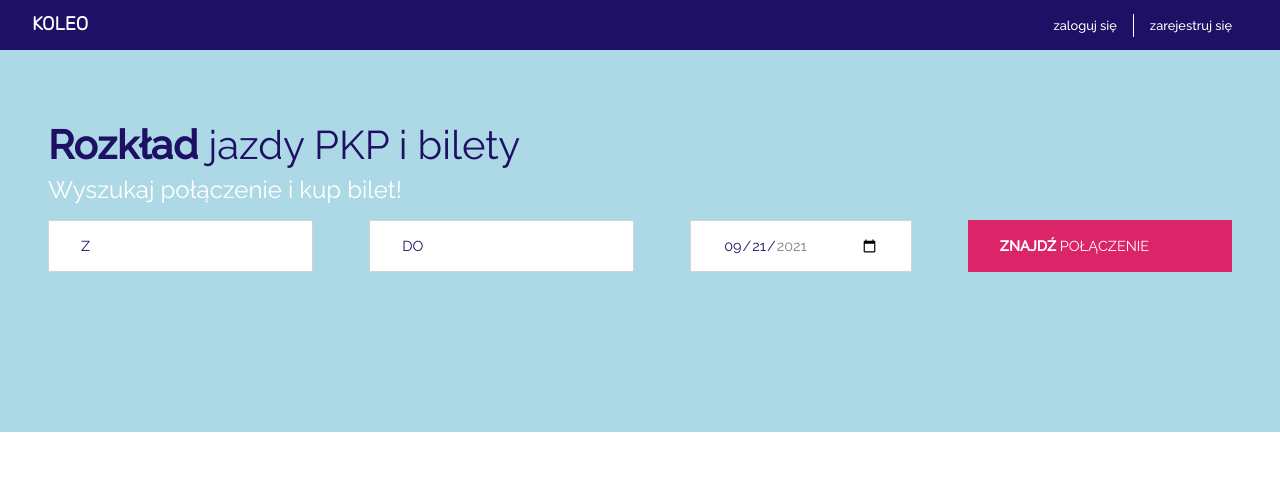
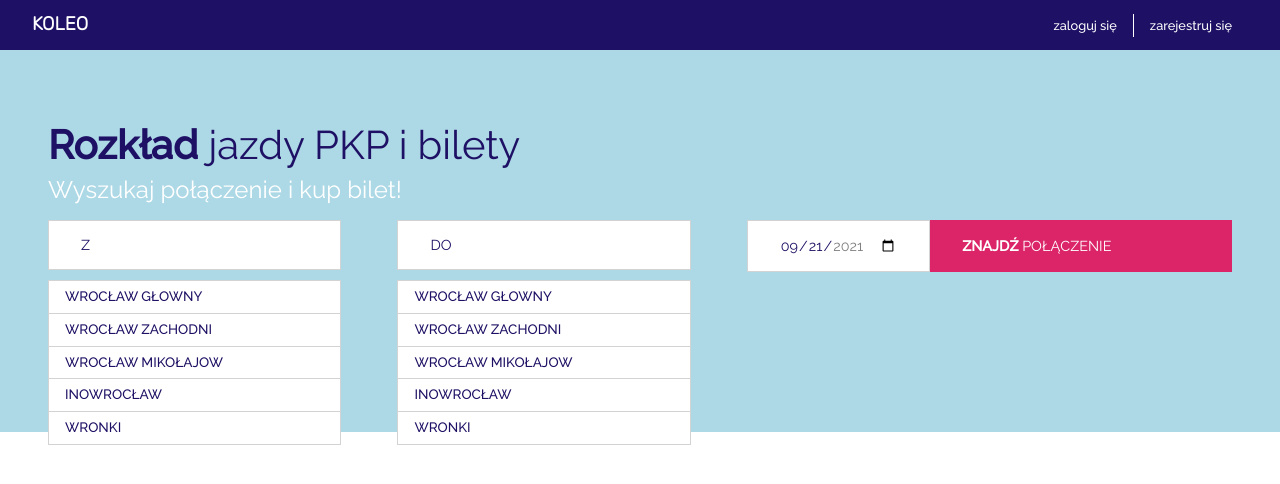
Before and after one commit to marcinwilkdev/koleo-clone-frontend, a React (Create React App) app: page / in a window 1280 px wide. Shown: the top 484 px of the page. Built offline with nearby package versions, Linux system fonts and the light colour scheme.

Commit message:
create WelcomeFormInput component

```diff
--- a/src/components/Welcome/WelcomeForm.tsx
+++ b/src/components/Welcome/WelcomeForm.tsx
@@ -4,8 +4,8 @@ import Button from "../UI/Button/Button";
 import Input from "../UI/Input/Input";
 import Title from "../UI/Title/Title";
 import DatePicker, { formattedToday } from "./DatePicker";
-
 import classes from "./styles/WelcomeForm.module.css";
+import WelcomeFormInput from "./WelcomeFormInput";
 
 const WelcomeForm: React.FC = () => {
     const fromHook = useInput((value) => value.length >= 1);
@@ -14,8 +14,8 @@ const WelcomeForm: React.FC = () => {
 
     return (
         <form className={classes.welcomeForm}>
-            <Input name="from" placeholder="Z" hook={fromHook} />
-            <Input name="to" placeholder="DO" hook={toHook} />
+            <WelcomeFormInput name="from" placeholder="Z" hook={fromHook} />
+            <WelcomeFormInput name="to" placeholder="DO" hook={toHook} />
             <DatePicker hook={dateHook} />
             <Button type="submit">
                 <Title title="ZNAJDŹ POŁĄCZENIE" />
--- /dev/null
+++ b/src/components/Welcome/WelcomeFormInput.tsx
@@ -0,0 +1,27 @@
+import React from "react";
+import { UseInputHook } from "../../hooks/use-input";
+import Input from "../UI/Input/Input";
+import classes from "./styles/WelcomeFormInput.module.css";
+
+interface Props {
+    hook: UseInputHook<HTMLInputElement>;
+    name: string;
+    placeholder: string;
+}
+
+const WelcomeFormInput: React.FC<Props> = ({ hook, name, placeholder }) => {
+    return (
+        <div className={classes.input}>
+            <Input name={name} placeholder={placeholder} hook={hook} />
+            <div className={classes.options}>
+                <div className={classes.option}>WROCŁAW GŁOWNY</div>
+                <div className={classes.option}>WROCŁAW ZACHODNI</div>
+                <div className={classes.option}>WROCŁAW MIKOŁAJOW</div>
+                <div className={classes.option}>INOWROCŁAW</div>
+                <div className={classes.option}>WRONKI</div>
+            </div>
+        </div>
+    );
+};
+
+export default WelcomeFormInput;
--- a/src/components/Welcome/styles/WelcomeForm.module.css
+++ b/src/components/Welcome/styles/WelcomeForm.module.css
@@ -7,13 +7,6 @@
     justify-content: space-between;
 }
 
-.welcomeForm input {
-    flex-grow: 24;
-    margin-right: 3.5rem;
-
-    text-transform: uppercase;
-}
-
 .welcomeForm button {
     flex-grow: 32;
 }
--- /dev/null
+++ b/src/components/Welcome/styles/WelcomeFormInput.module.css
@@ -0,0 +1,45 @@
+.input {
+    position: relative;
+
+    flex-grow: 24;
+    margin-right: 3.5rem;
+}
+
+.input input {
+    width: 100%;
+
+    text-transform: uppercase;
+}
+
+.options {
+    position: absolute;
+
+    top: calc(100% + 0.5rem);
+
+    width: 100%;
+
+    background-color: white;
+
+    border: 1px solid lightgray;
+}
+
+.option {
+    padding: 0.5rem 1rem;
+
+    font-size: 85%;
+    font-weight: 500;
+
+    border-top: 1px solid lightgray;
+
+    cursor: pointer;
+}
+
+.option:first-child {
+    border-top: none;
+}
+
+.option:hover {
+    background-color: #1e1064;
+
+    color: white;
+}
--- a/src/index.css
+++ b/src/index.css
@@ -1,4 +1,5 @@
 @import url('https://fonts.googleapis.com/css2?family=Raleway:wght@300;400;500&display=swap');
+/* @import-normalize; */
 
 * {
     box-sizing: border-box;
```
